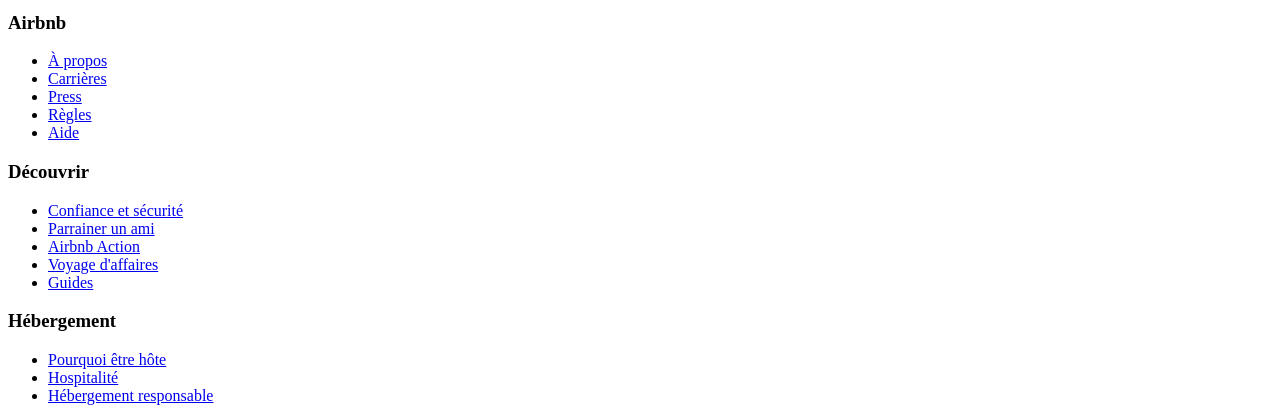
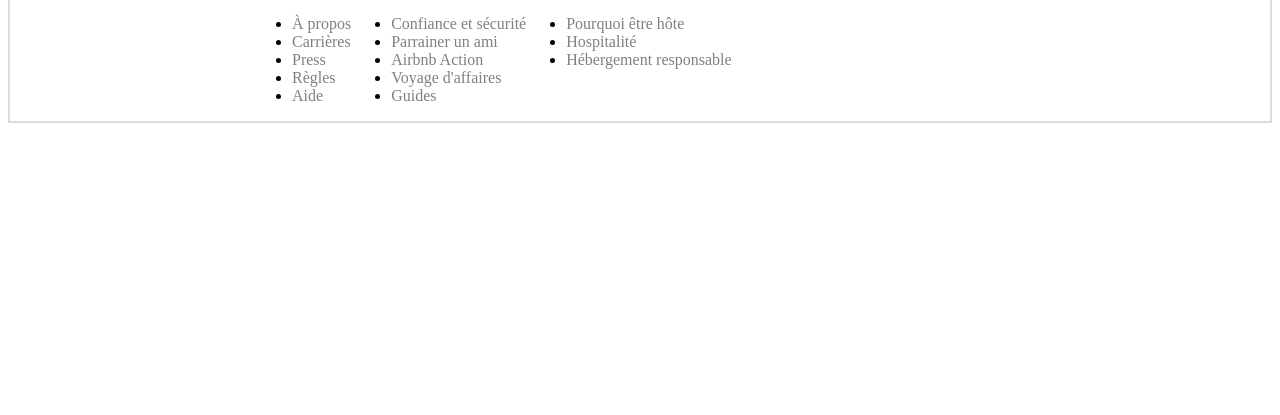
Before and after one commit to rutanjou/test-sass-airbnb-, a plain HTML site: page index.html in a window 1280 px wide. Shown: the part 1941-2356 px from the top of the page. After the commit the page ends 2072 px from the top, so only its background shows below. Drawn offline with Linux system fonts and the light colour scheme.

Commit message:
memoriser

```diff
--- a/css/style.css
+++ b/css/style.css
@@ -64,8 +64,16 @@
     text-decoration: none;
     color: #000000; }
 
-.bas {
+footer {
   display: flex;
   border: 2px solid #DCDCDC; }
+  footer .langue {
+    display: inline-block; }
+  footer a {
+    list-align: none;
+    text-decoration: none;
+    color: grey; }
+  footer .icones {
+    display: flex; }
 
 /*# sourceMappingURL=style.css.map */
```
Also changed, not shown: 1 other file.
